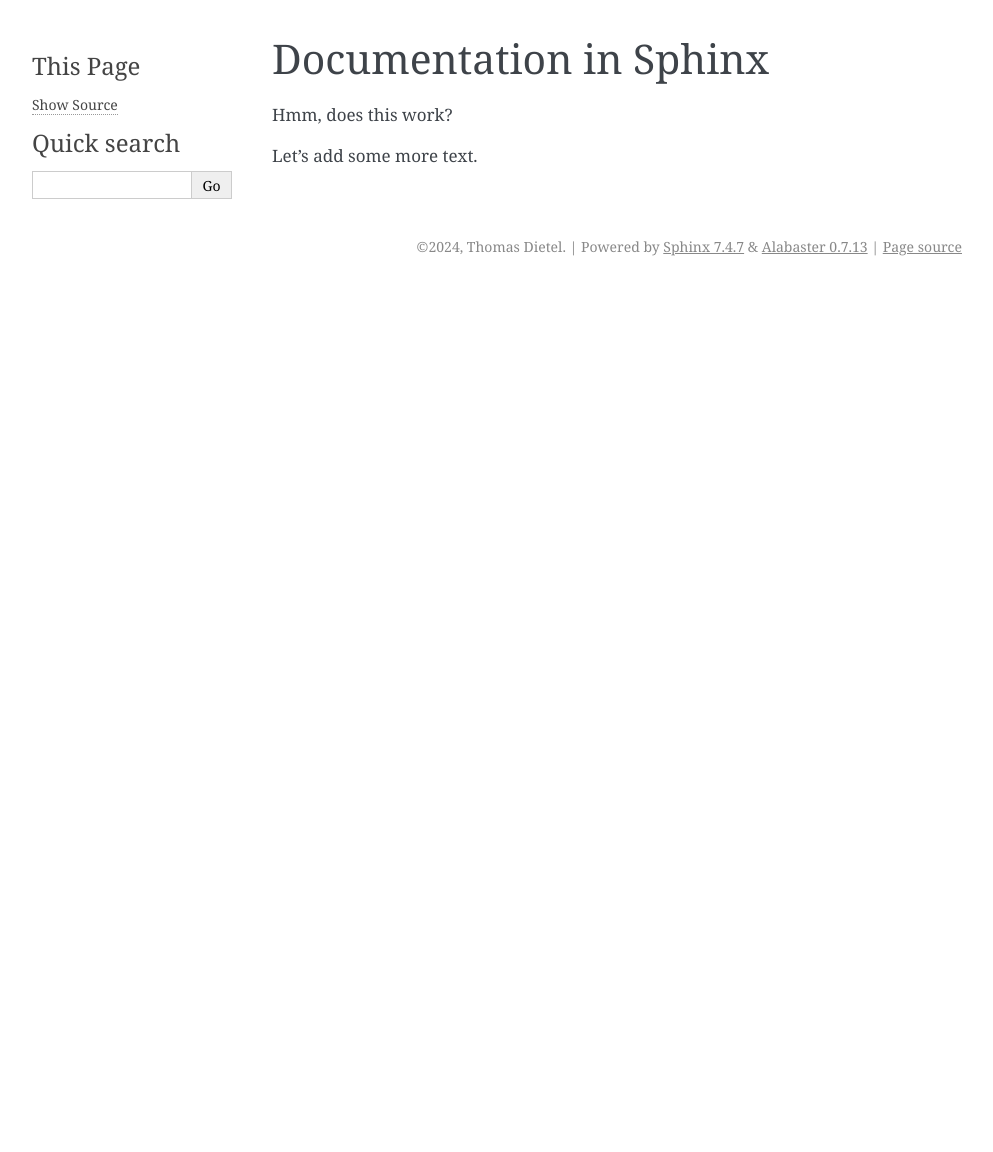
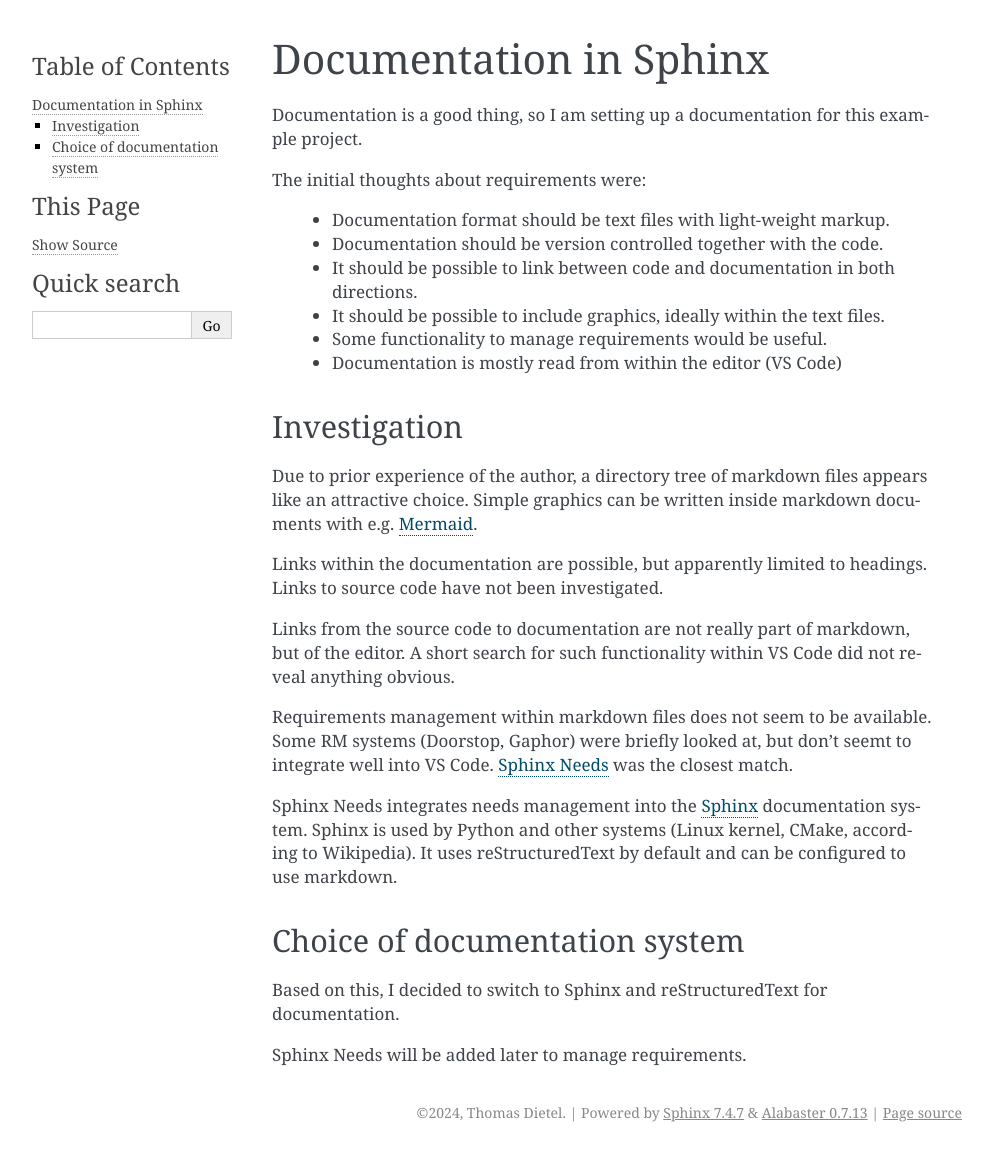
Before and after one commit to tdietel/python-hello, a Sphinx documentation site: the page built from docs/source/sphinx.rst, in a window 1280 px wide. Shown: the whole page, without its empty margins (148-1141 px from the left). Built offline with Sphinx 7.4.7, drawn with Linux system fonts in a browser that asks for light colours; before the commit the page ends 900 px from its top, so only the background shows below that.

Commit message:
Update documentation about Sphinx

```diff
--- a/docs/source/sphinx.rst
+++ b/docs/source/sphinx.rst
@@ -1,6 +1,43 @@
 Documentation in Sphinx
 =======================
 
-Hmm, does this work?
+Documentation is a good thing, so I am setting up a documentation for this example project.
 
-Let's add some more text.
+The initial thoughts about requirements were:
+
+  - Documentation format should be text files with light-weight markup.
+  - Documentation should be version controlled together with the code.
+  - It should be possible to link between code and documentation in both directions.
+  - It should be possible to include graphics, ideally within the text files.
+  - Some functionality to manage requirements would be useful.
+  - Documentation is mostly read from within the editor (VS Code)
+
+
+-------------
+Investigation
+-------------
+
+Due to prior experience of the author, a directory tree of markdown files appears like an attractive choice.
+Simple graphics can be written inside markdown documents with e.g. `Mermaid <https://mermaid.js.org/>`_.
+
+Links within the documentation are possible, but apparently limited to headings.
+Links to source code have not been investigated.
+
+Links from the source code to documentation are not really part of markdown, but of the editor.
+A short search for such functionality within VS Code did not reveal anything obvious.
+
+Requirements management within markdown files does not seem to be available.
+Some RM systems (Doorstop, Gaphor) were briefly looked at, but don't seemt to integrate well into VS Code.
+`Sphinx Needs <https://www.sphinx-needs.com/>`_ was the closest match.
+
+Sphinx Needs integrates needs management into the `Sphinx <https://www.sphinx-doc.org/>`_ documentation system.
+Sphinx is used by Python and other systems (Linux kernel, CMake, according to Wikipedia).
+It uses reStructuredText by default and can be configured to use markdown.
+
+------------------------------
+Choice of documentation system
+------------------------------
+
+Based on this, I decided to switch to Sphinx and reStructuredText for documentation.
+
+Sphinx Needs will be added later to manage requirements.
```
